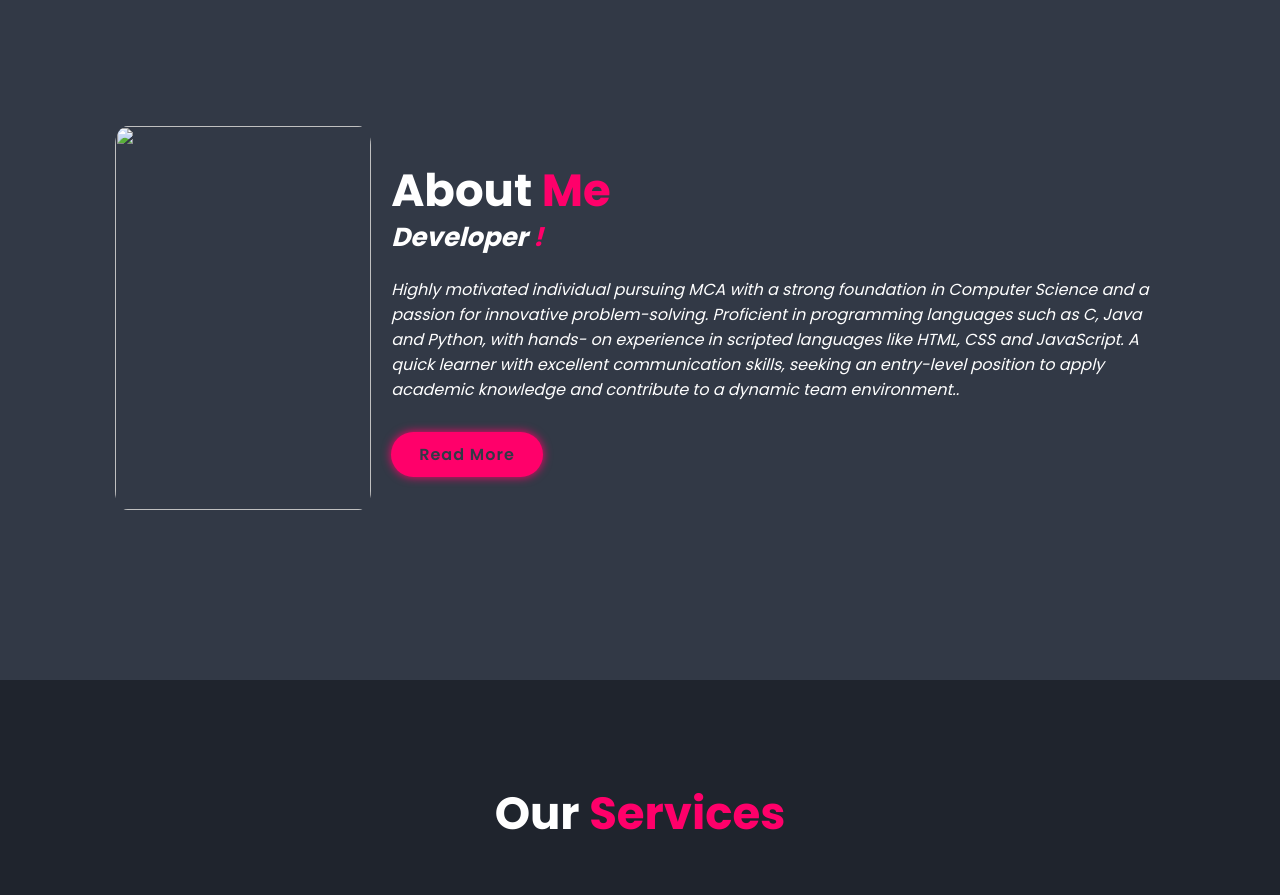
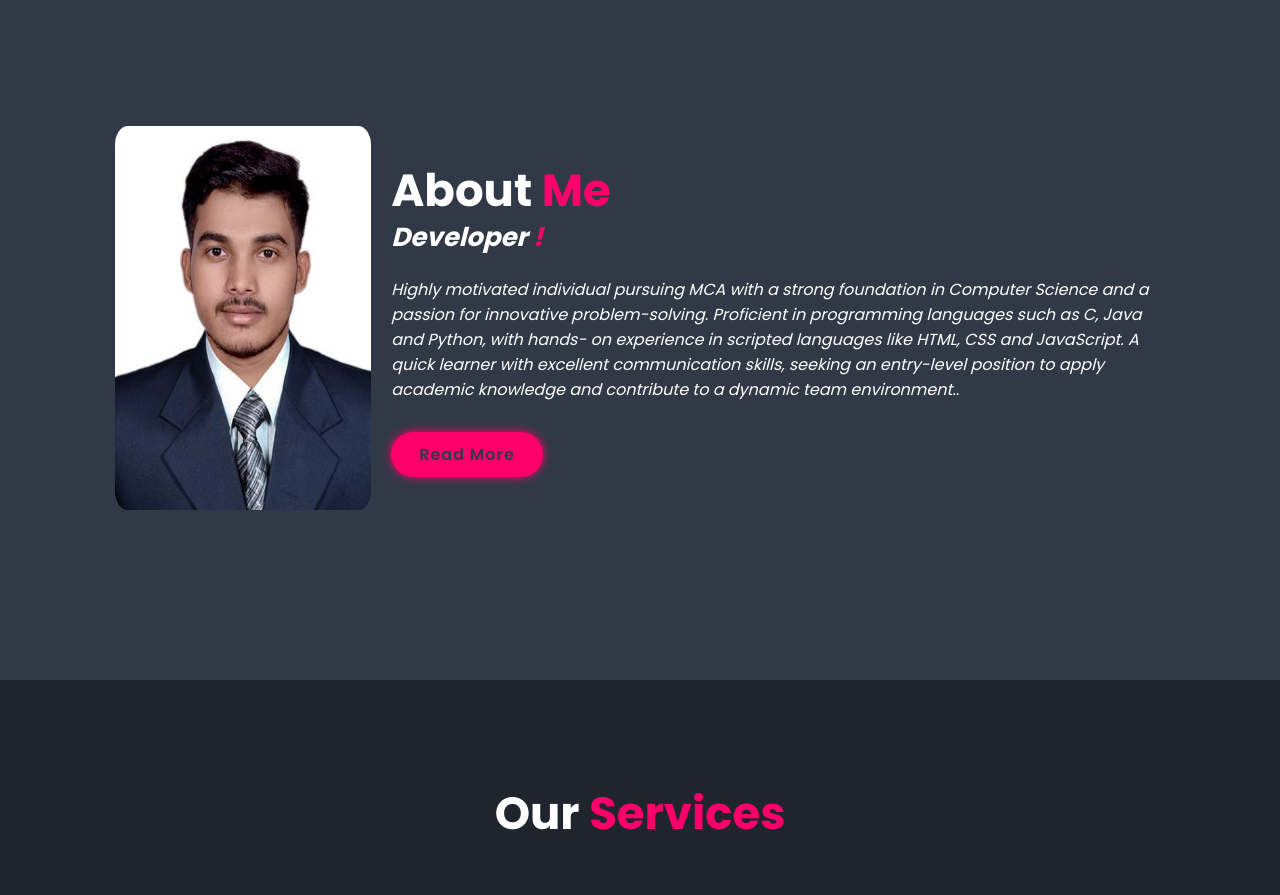
Before and after one commit to Abhisek-labala/AbhisekPortfolio, a plain HTML site: page index.html in a window 1280 px wide. Shown: the part 920-1815 px from the top of the page. Drawn offline with nearby package versions, Linux system fonts and the light colour scheme.

Commit message:
changes done

```diff
--- a/index.html
+++ b/index.html
@@ -57,7 +57,7 @@
 
     <section class="about" id="about">
         <div class="about-img">
-            <img src="Images/Abhisek photo.jpeg">
+            <img src="Images/Abhisek photo.jpg">
         </div>
 
         <div class="about-content">
```
